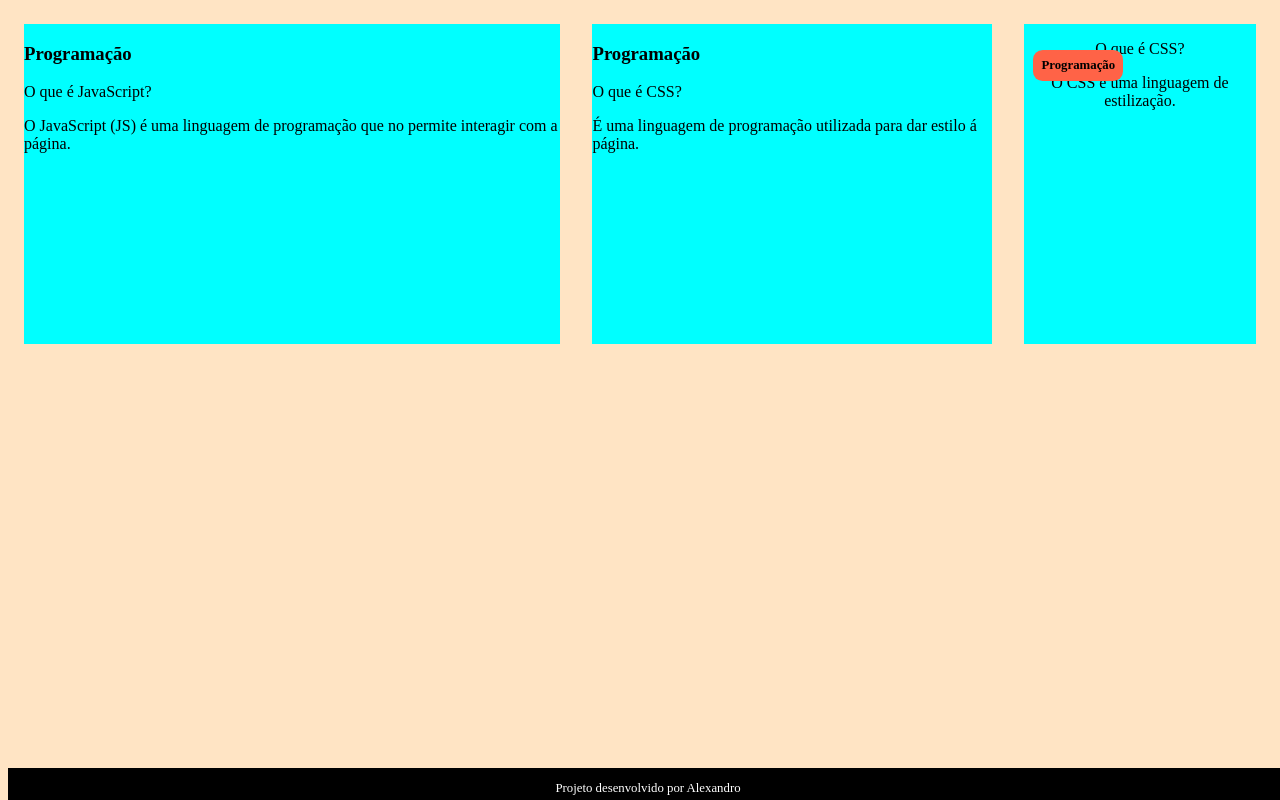
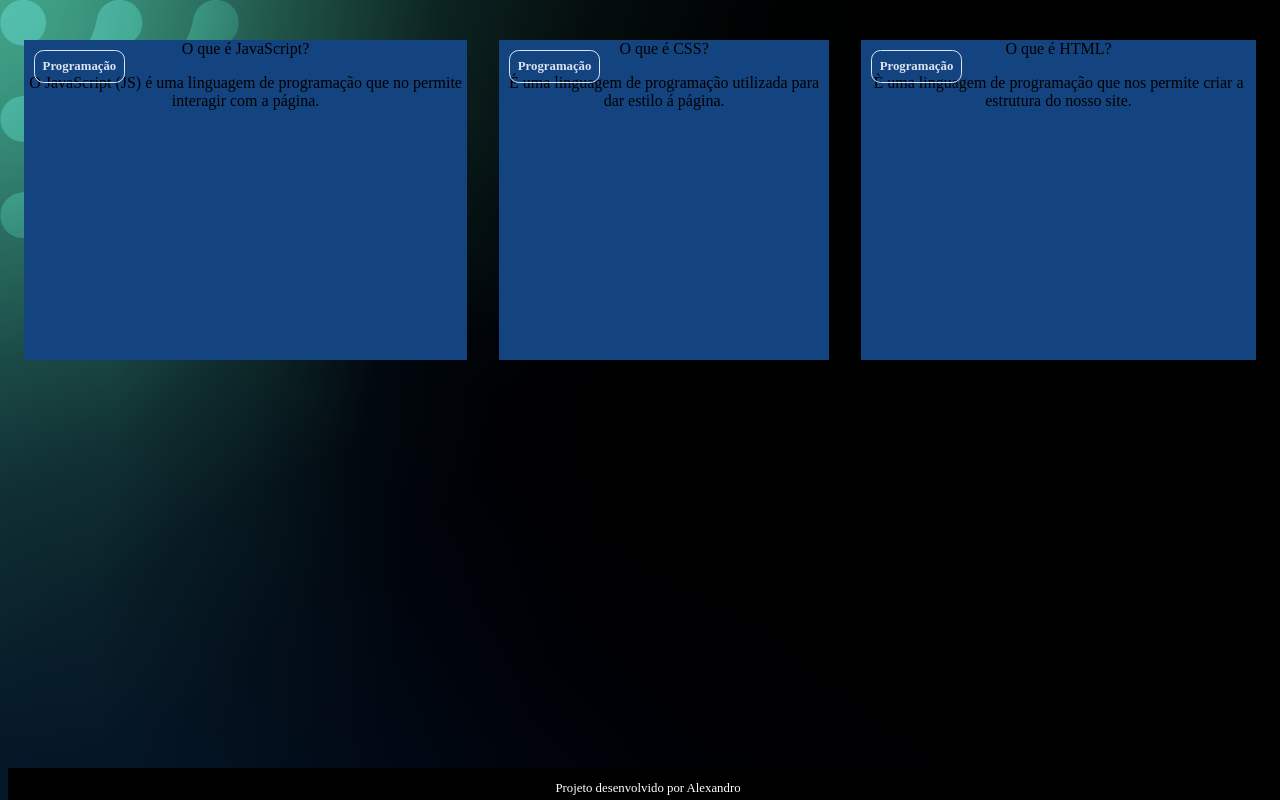
Before and after one commit to BlackJevil/Ferramenta-de-estudos---Alexandro, a plain HTML site: page index.html in a window 1280 px wide. Drawn offline with Linux system fonts and the light colour scheme; a web font is replaced by a local one.

Commit message:
Estamos na Aula 4

```diff
--- a/assets/style.css
+++ b/assets/style.css
@@ -1,5 +1,11 @@
+:root {
+    --text-color: #DBE4EF;
+    --card-front-color: #144480;
+    --card-back-color: #00F4BF;
+}
+
 body {
-    background-color: bisque;
+    background: url(../bg-desktop.webp);
     font-family: Bai Jamjuree;
 }
 
@@ -9,7 +15,6 @@ body {
 
 .cartao {
     margin: 1rem 1rem;
-    background-color: aqua;
     height: 20rem;
     flex-grow: 1;
     flex-basis: calc(33% -6rem);
@@ -18,10 +23,12 @@ body {
 .cartao__conteudo {
     text-align: center;
     height: 100%;
+    background-color: var(--card-front-color)
 }
 
 .cartao__conteudo h3 {
-    background-color: tomato;
+    color: var(--text-color);
+    border: 1px solid var(--text-color);
     text-align: left;
     padding: 0.5rem;
     position: absolute;
@@ -31,17 +38,17 @@ body {
 }
 
 footer {
-    height: 2rem;
     background-color: black;
     color: white;
     bottom: 0;
     position: fixed;
     width: 100%;
+    height: 2rem;
 }
 
 footer p {
     text-align: center;
     font-size: 0.8rem;
-    height:2rem;
-    margin-top: 0,5rem;
+    height: 2rem;
+    margin-top: 0, 5rem;
 }
--- a/index.html
+++ b/index.html
@@ -21,25 +21,25 @@
         <section id="container">
 
             <article class="cartao">
-                <div class="cartao_conteudo">
+                <div class="cartao__conteudo">
                     <h3>Programação</h3>
-                    <div class="cartao_conteudo_pergunta">
+                    <div class="cartao__conteudo__pergunta">
                         <p>O que é JavaScript?</p>
-                        <div class="cartao_conteudo_resposta">
-                            O JavaScript (JS) é uma linguagem de programação que no permite interagir com a página.
-                        </div>
+                    </div>
+                    <div class="cartao__conteudo__resposta">
+                        O JavaScript (JS) é uma linguagem de programação que no permite interagir com a página.
                     </div>
                 </div>
             </article>
 
             <article class="cartao">
-                <div class="cartao_conteudo">
+                <div class="cartao__conteudo">
                     <h3>Programação</h3>
-                    <div class="cartao_conteudo_pergunta">
+                    <div class="cartao__conteudo__pergunta">
                         <p>O que é CSS?</p>
-                        <div class="cartao_conteudo_resposta">
-                            <p>É uma linguagem de programação utilizada para dar estilo á página.</p>
-                        </div>
+                    </div>
+                    <div class="cartao__conteudo__resposta">
+                        <p>É uma linguagem de programação utilizada para dar estilo á página.</p>
                     </div>
                 </div>
             </article>
@@ -48,18 +48,21 @@
                 <div class="cartao__conteudo">
                     <h3> Programação </h3>
                     <div class="cartao__conteudo__pergunta">
-                        <p>O que é CSS?</p>
-                        <div class="cartao__conteudo__resposta">
-                            <p>O CSS é uma linguagem de estilização.</p>
-                        </div>
+                        <p>O que é HTML?</p>
+                    </div>
+                    <div class="cartao__conteudo__resposta">
+                        <p>È uma linguagem de programação que nos permite criar a estrutura do nosso site.</p>
                     </div>
                 </div>
             </article>
+
         </section>
     </main>
+
     <footer>
         <p>Projeto desenvolvido por Alexandro</p>
     </footer>
+
 </body>
 
 </html>
```
Also changed, not shown: bg-desktop.webp (added).
